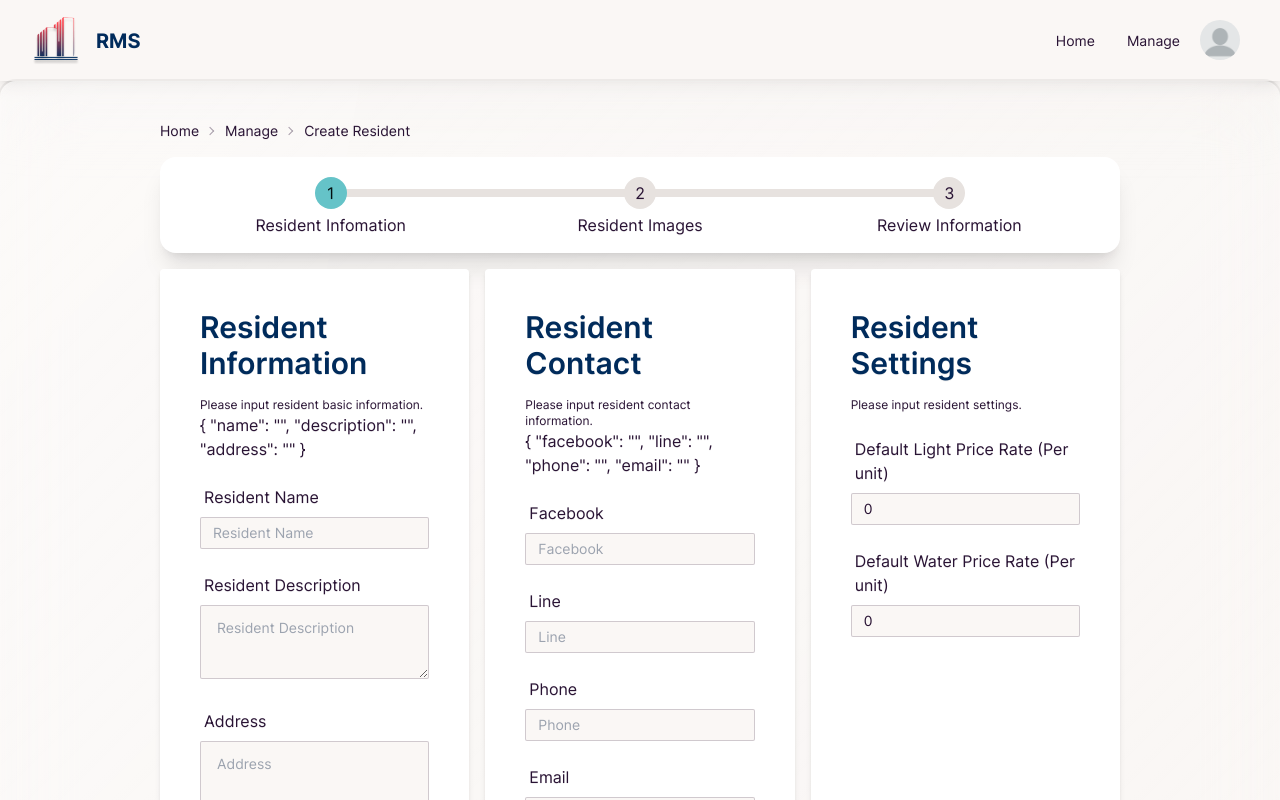
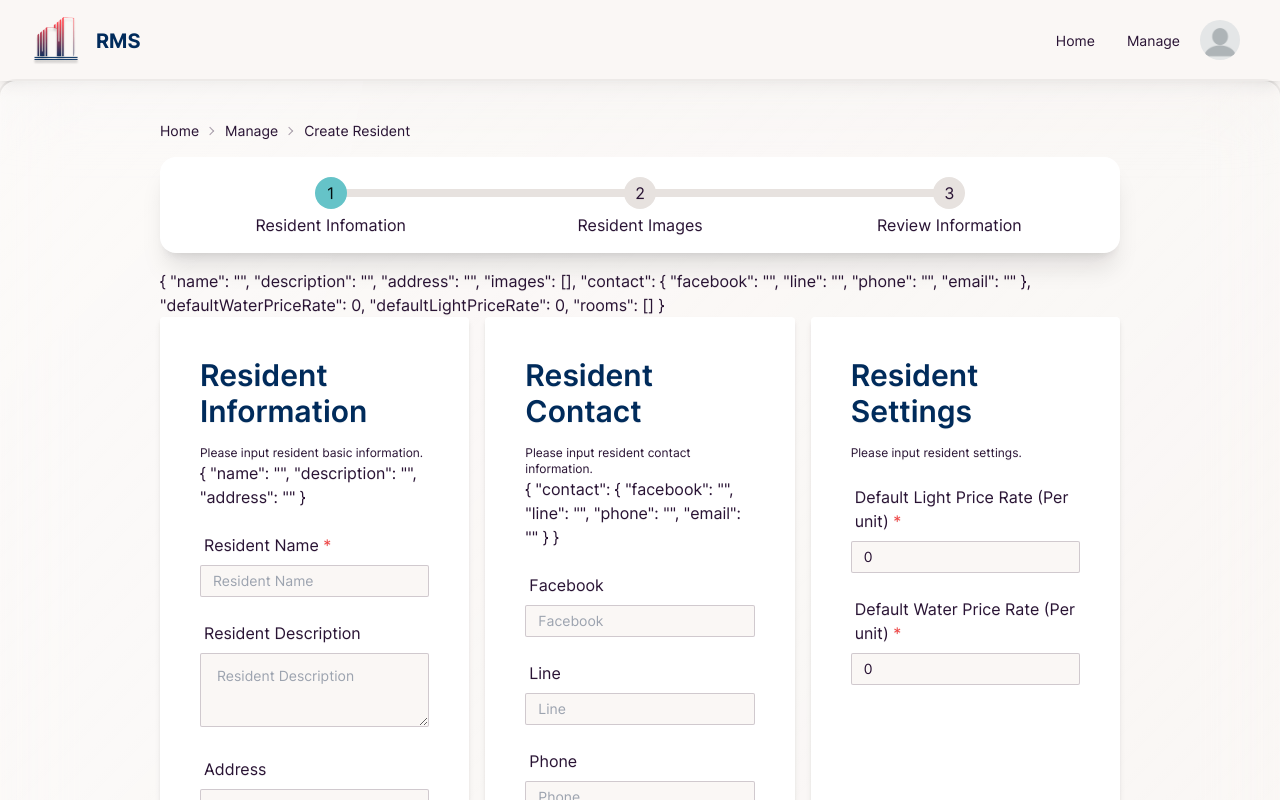
Before and after one commit to RMS-Team-SIT/RMS-client, a Vue app: page /create/resident in a window 1280 px wide. Shown: the top 800 px of the page. Built offline with nearby package versions, Linux system fonts and the light colour scheme; a web font is replaced by a local one.

Commit message:
add emit

```diff
--- a/package.json
+++ b/package.json
@@ -14,6 +14,7 @@
     "@heroicons/vue": "^2.0.18",
     "@vuelidate/core": "^2.0.3",
     "@vuelidate/validators": "^2.0.4",
+    "pinia": "^2.1.7",
     "theme-change": "^2.5.0",
     "vue": "^3.2.47",
     "vue-router": "^4.1.6"
--- a/src/components/resident/form/resident.basic.info.form.vue
+++ b/src/components/resident/form/resident.basic.info.form.vue
@@ -1,15 +1,22 @@
 <script setup>
 import { reactive } from 'vue';
+
+const emit = defineEmits(['getData']);
 
 const residentInfo = reactive({
   name: '',
   description: '',
   address: '',
 });
+
+const emitData = () => {
+  emit('getData', residentInfo);
+  console.log('Emitted residentInfo', residentInfo);
+};
 </script>
 
 <template>
-  <div class="relative bg-white p-10 space-y-4 shadow-md rounded">
+  <form @change="emitData" class="relative bg-white p-10 space-y-4 shadow-md rounded">
     <h1 class="text-3xl font-semibold text-dark-blue-200">
       Resident Information
     </h1>
@@ -17,7 +24,9 @@ const residentInfo = reactive({
     {{ residentInfo }}
     <div>
       <label class="label">
-        <span class="text-base label-text">Resident Name</span>
+        <span class="text-base label-text"
+          >Resident Name <span class="text-red-500">*</span>
+        </span>
       </label>
       <input
         type="text"
@@ -48,7 +57,7 @@ const residentInfo = reactive({
         v-model="residentInfo.address"
       />
     </div>
-  </div>
+  </form>
 </template>
 
 <style scoped></style>
--- a/src/components/resident/form/resident.contact.form.vue
+++ b/src/components/resident/form/resident.contact.form.vue
@@ -1,16 +1,28 @@
 <script setup>
 import { reactive } from 'vue';
 
+const emit = defineEmits(['getData']);
+
 const residentContact = reactive({
-  facebook: '',
-  line: '',
-  phone: '',
-  email: '',
+  contact: {
+    facebook: '',
+    line: '',
+    phone: '',
+    email: '',
+  },
 });
+
+const emitData = () => {
+  emit('getData', residentContact);
+  console.log('Emitted residentContact', residentContact);
+};
 </script>
 
 <template>
-  <div class="relative bg-white p-10 space-y-4 shadow-md rounded">
+  <form
+    @change="emitData"
+    class="relative bg-white p-10 space-y-4 shadow-md rounded"
+  >
     <h1 class="text-3xl font-semibold text-dark-blue-200">Resident Contact</h1>
     <p class="text-xs">Please input resident contact information.</p>
     {{ residentContact }}
@@ -22,7 +34,7 @@ const residentContact = reactive({
         type="text"
         placeholder="Facebook"
         class="w-full input input-bordered input-sm rounded-sm"
-        v-model="residentContact.facebook"
+        v-model="residentContact.contact.facebook"
       />
     </div>
     <div>
@@ -33,7 +45,7 @@ const residentContact = reactive({
         type="text"
         placeholder="Line"
         class="w-full input input-bordered input-sm rounded-sm"
-        v-model="residentContact.line"
+        v-model="residentContact.contact.line"
       />
     </div>
     <div>
@@ -44,7 +56,7 @@ const residentContact = reactive({
         type="text"
         placeholder="Phone"
         class="w-full input input-bordered input-sm rounded-sm"
-        v-model="residentContact.phone"
+        v-model="residentContact.contact.phone"
       />
     </div>
     <div>
@@ -55,10 +67,10 @@ const residentContact = reactive({
         type="email"
         placeholder="Email Address"
         class="w-full input input-bordered input-sm rounded-sm"
-        v-model="residentContact.email"
+        v-model="residentContact.contact.email"
       />
     </div>
-  </div>
+  </form>
 </template>
 
 <style scoped></style>
--- a/src/components/resident/form/resident.setting.form.vue
+++ b/src/components/resident/form/resident.setting.form.vue
@@ -1,31 +1,38 @@
 <script setup>
 import { reactive } from 'vue';
+
+const emit = defineEmits(['getData']);
 
 const residentSettings = reactive({
   defaultWaterPriceRate: 0.0,
   defaultLightPriceRate: 0.0,
 });
+
+const emitData = () => {
+  emit('getData', residentSettings);
+  console.log('Emitted residentSettings', residentSettings);
+};
 </script>
 
 <template>
-  <div class="relative bg-white p-10 space-y-4 shadow-md rounded">
+  <form @change="emitData" class="relative bg-white p-10 space-y-4 shadow-md rounded">
     <h1 class="text-3xl font-semibold text-dark-blue-200">Resident Settings</h1>
     <p class="text-xs">Please input resident settings.</p>
     <div>
       <label class="label">
-        <span class="text-base label-text">Default Light Price Rate (Per unit)</span>
+        <span class="text-base label-text">Default Light Price Rate (Per unit) <span class="text-red-500">*</span></span>
       </label>
       <input
         type="number"
         min="0"
         placeholder="Default Light Price Rate"
         class="w-full input input-bordered input-sm rounded-sm"
-        v-model="residentSettings.defaultWaterPriceRate"
+        v-model="residentSettings.defaultLightPriceRate"
       />
     </div>
     <div>
       <label class="label">
-        <span class="text-base label-text">Default Water Price Rate (Per unit)</span>
+        <span class="text-base label-text">Default Water Price Rate (Per unit) <span class="text-red-500">*</span></span>
       </label>
       <input
         type="number"
@@ -35,7 +42,7 @@ const residentSettings = reactive({
         v-model="residentSettings.defaultWaterPriceRate"
       />
     </div>
-  </div>
+  </form>
 </template>
 
 <style scoped></style>
--- /dev/null
+++ b/src/components/resident/form/resident.summarize.form.vue
@@ -0,0 +1,35 @@
+<script setup>
+import Breadcrumb from '@/components/common/breadcrumb.vue';
+import Nabvar from '@/components/common/navbar.vue';
+import Footer from '@/components/common/footer.vue';
+import { onMounted, reactive, ref } from 'vue';
+import { useRoute, useRouter } from 'vue-router';
+import Steps from '@/components/common/steps.vue';
+import ImageUploadForm from '@/components/common/image.upload.form.vue';
+import ResidentBasicInfoForm from '@/components/resident/form/resident.basic.info.form.vue';
+import ResidentContactForm from '@/components/resident/form/resident.contact.form.vue';
+import ResidentSettingForm from '@/components/resident/form/resident.setting.form.vue';
+import ResidentImagesForm from '@/components/resident/form/resident.images.form.vue';
+import Button from '@/components/common/button.vue';
+import { ArrowLeftIcon, ArrowRightIcon } from '@heroicons/vue/24/outline';
+
+const router = useRouter();
+const route = useRoute();
+
+const props = defineProps({
+  residentData: {
+    type: Object,
+    required: true,
+  },
+});
+</script>
+
+<template>
+ <div class="relative bg-white p-10 space-y-4 shadow-md rounded">
+    <h1 class="text-3xl font-semibold text-dark-blue-200">Review Resident Data</h1>
+    <p class="text-xs">Please input resident settings.</p>
+    {{ residentData }}
+  </div>
+</template>
+
+<style scoped></style>
--- a/src/main.js
+++ b/src/main.js
@@ -5,12 +5,16 @@ import '@/assets/styles/main.css';
 import '@/assets/styles/tailwind.css';
 import App from '@/app.vue';
 import { routes } from '@/routes.js';
+import { createPinia } from 'pinia';
 
 const router = createRouter({
   history: createWebHistory(import.meta.env.VITE_BASE_PUBLIC_PATH),
   routes,
 });
 
+const pinia = createPinia();
 const app = createApp(App);
+
+app.use(pinia);
 app.use(router);
 app.mount('#app');
--- a/src/pages/create-resident.vue
+++ b/src/pages/create-resident.vue
@@ -5,12 +5,12 @@ import Footer from '@/components/common/footer.vue';
 import { onMounted, reactive, ref } from 'vue';
 import { useRoute, useRouter } from 'vue-router';
 import Steps from '@/components/common/steps.vue';
-import ImageUploadForm from '@/components/common/image.upload.form.vue';
 import ResidentBasicInfoForm from '@/components/resident/form/resident.basic.info.form.vue';
 import ResidentContactForm from '@/components/resident/form/resident.contact.form.vue';
 import ResidentSettingForm from '@/components/resident/form/resident.setting.form.vue';
 import ResidentImagesForm from '@/components/resident/form/resident.images.form.vue';
 import Button from '@/components/common/button.vue';
+import ResidentSummarizeForm from '@/components/resident/form/resident.summarize.form.vue';
 import { ArrowLeftIcon, ArrowRightIcon } from '@heroicons/vue/24/outline';
 
 const router = useRouter();
@@ -22,13 +22,13 @@ const currentStep = ref(1);
 const residentData = reactive({
   name: '',
   description: '',
+  address: '',
   images: [],
   contact: {
     facebook: '',
     line: '',
     phone: '',
     email: '',
-    address: '',
   },
   defaultWaterPriceRate: 0.0,
   defaultLightPriceRate: 0.0,
@@ -38,17 +38,23 @@ const residentData = reactive({
 const changeStep = (action) => {
   switch (action) {
     case 'next':
-      currentStep.value = Math.min(currentStep + 1, numberOfSteps);
+      currentStep.value = Math.min(currentStep.value + 1, numberOfSteps);
       break;
     case 'back':
-      currentStep.value = Math.max(currentStep - 1, numberOfSteps);
+      currentStep.value = Math.max(currentStep.value - 1, 1);
       break;
     default:
+      console.warn('Invalid action');
       break;
   }
 };
 
-onMounted(async () => {});
+const getChildData = (data) => {
+  console.log('Received data from child', data);
+  for (const key in data) {
+    residentData[key] = data[key];
+  }
+};
 </script>
 
 <template>
@@ -69,22 +75,25 @@ onMounted(async () => {});
             :currentStep="currentStep"
           />
         </div>
-
+        {{ residentData }}
         <!-- step 1 -->
         <div v-if="currentStep == 1" class="flex gap-4">
-          <ResidentBasicInfoForm class="basis-1/3" />
-          <ResidentContactForm class="basis-1/3" />
-          <ResidentSettingForm class="basis-1/3" />
+          <ResidentBasicInfoForm class="basis-1/3" @getData="getChildData" />
+          <ResidentContactForm class="basis-1/3" @getData="getChildData" />
+          <ResidentSettingForm class="basis-1/3" @getData="getChildData" />
         </div>
 
         <!-- step 2 -->
         <div v-if="currentStep == 2" class="flex gap-4">
-          <ResidentImagesForm class="basis-full" />
+          <ResidentImagesForm class="basis-full" @getData="getChildData" />
         </div>
 
         <!-- step 3 -->
         <div v-if="currentStep == 3" class="flex gap-4">
-          <!-- <ResidentImagesForm class="basis-full" /> -->
+          <ResidentSummarizeForm
+            class="basis-full"
+            :residentData="residentData"
+          />
         </div>
 
         <!-- button control -->
@@ -97,7 +106,15 @@ onMounted(async () => {});
             <ArrowLeftIcon class="w-4 h-4" />
             Back
           </Button>
-          <Button @click="changeStep('next')" class="rounded-badge">
+          <Button
+            v-if="currentStep == numberOfSteps"
+            @click="changeStep('next')"
+            class="rounded-badge"
+            btnType="secondary"
+          >
+            Submit
+          </Button>
+          <Button @click="changeStep('next')" class="rounded-badge" v-else>
             Next Step
             <ArrowRightIcon class="w-4 h-4" />
           </Button>
--- /dev/null
+++ b/src/stores/residentFormStore.js
@@ -0,0 +1,75 @@
+import { defineStore } from 'pinia';
+
+export const useResidentFormStore = defineStore({
+  id: 'residentForm',
+  state: () => ({
+    name: '',
+    description: '',
+    images: [],
+    address: '',
+    contact: {
+      facebook: '',
+      line: '',
+      phone: '',
+      email: '',
+    },
+    defaultWaterPriceRate: 0.0,
+    defaultLightPriceRate: 0.0,
+    rooms: [],
+  }),
+  getters: {
+    getResident: (state) => {
+      return {
+        name: state.name,
+        description: state.description,
+        images: state.images,
+        address: state.address,
+        contact: state.contact,
+        defaultWaterPriceRate: state.defaultWaterPriceRate,
+        defaultLightPriceRate: state.defaultLightPriceRate,
+        rooms: state.rooms,
+      };
+    },
+  },
+  actions: {
+    setName(name) {
+      this.name = name;
+    },
+    setAddress(address) {
+      this.address = address;
+    },
+    setDescription(description) {
+      this.description = description;
+    },
+    setImages(images) {
+      this.images = images;
+    },
+    setContact(contact) {
+      this.contact = contact;
+    },
+    setDefaultWaterPriceRate(defaultWaterPriceRate) {
+      this.defaultWaterPriceRate = defaultWaterPriceRate;
+    },
+    setDefaultLightPriceRate(defaultLightPriceRate) {
+      this.defaultLightPriceRate = defaultLightPriceRate;
+    },
+    setRooms(rooms) {
+      this.rooms = rooms;
+    },
+    reset() {
+      this.name = '';
+      this.description = '';
+      this.images = [];
+      this.contact = {
+        facebook: '',
+        line: '',
+        phone: '',
+        email: '',
+        address: '',
+      };
+      this.defaultWaterPriceRate = 0.0;
+      this.defaultLightPriceRate = 0.0;
+      this.rooms = [];
+    },
+  },
+});
```
Also changed, not shown: src/components/common/image.upload.form.vue (+2 -6 lines), 1 other file (tests, documents, lock files or other folders).
